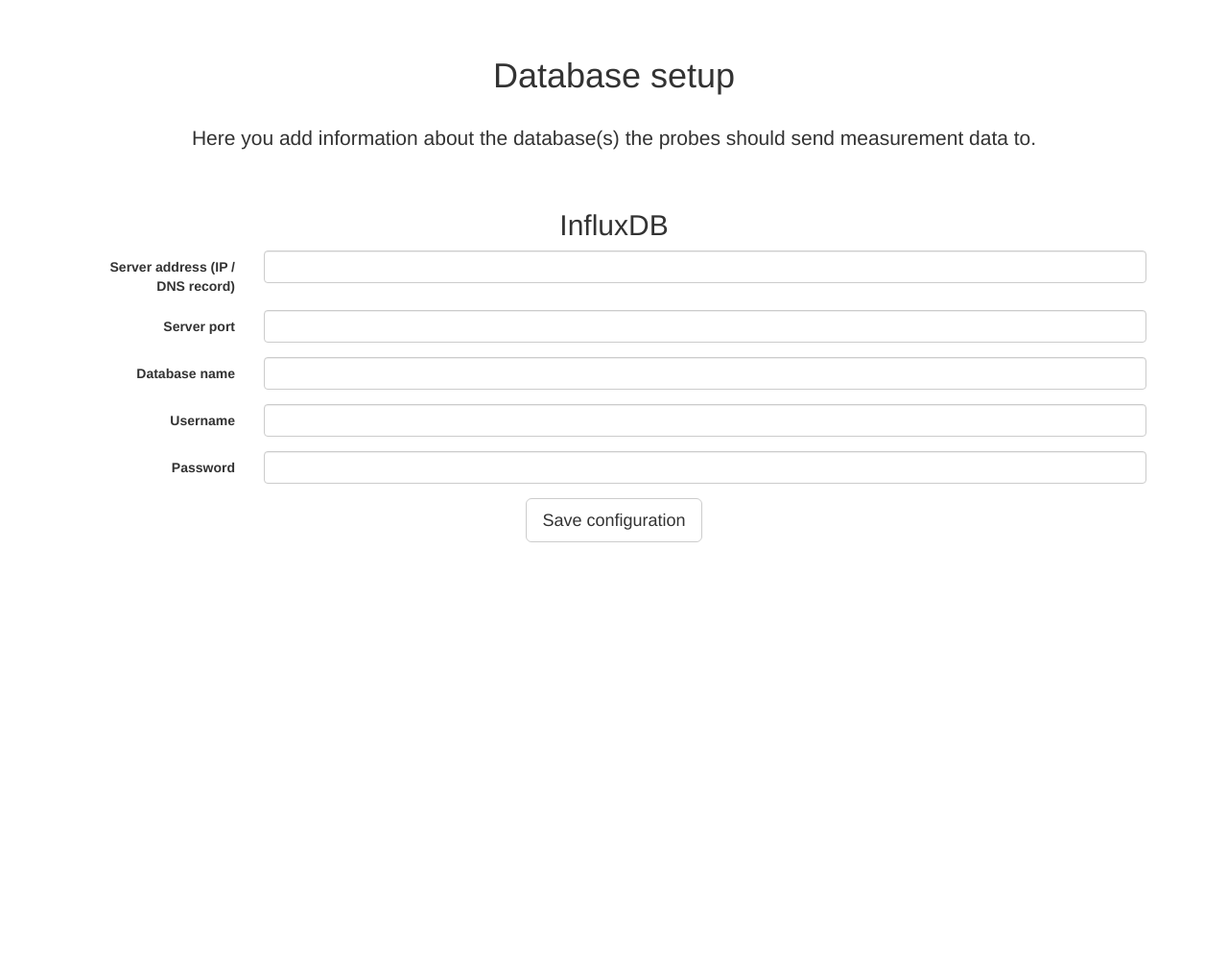
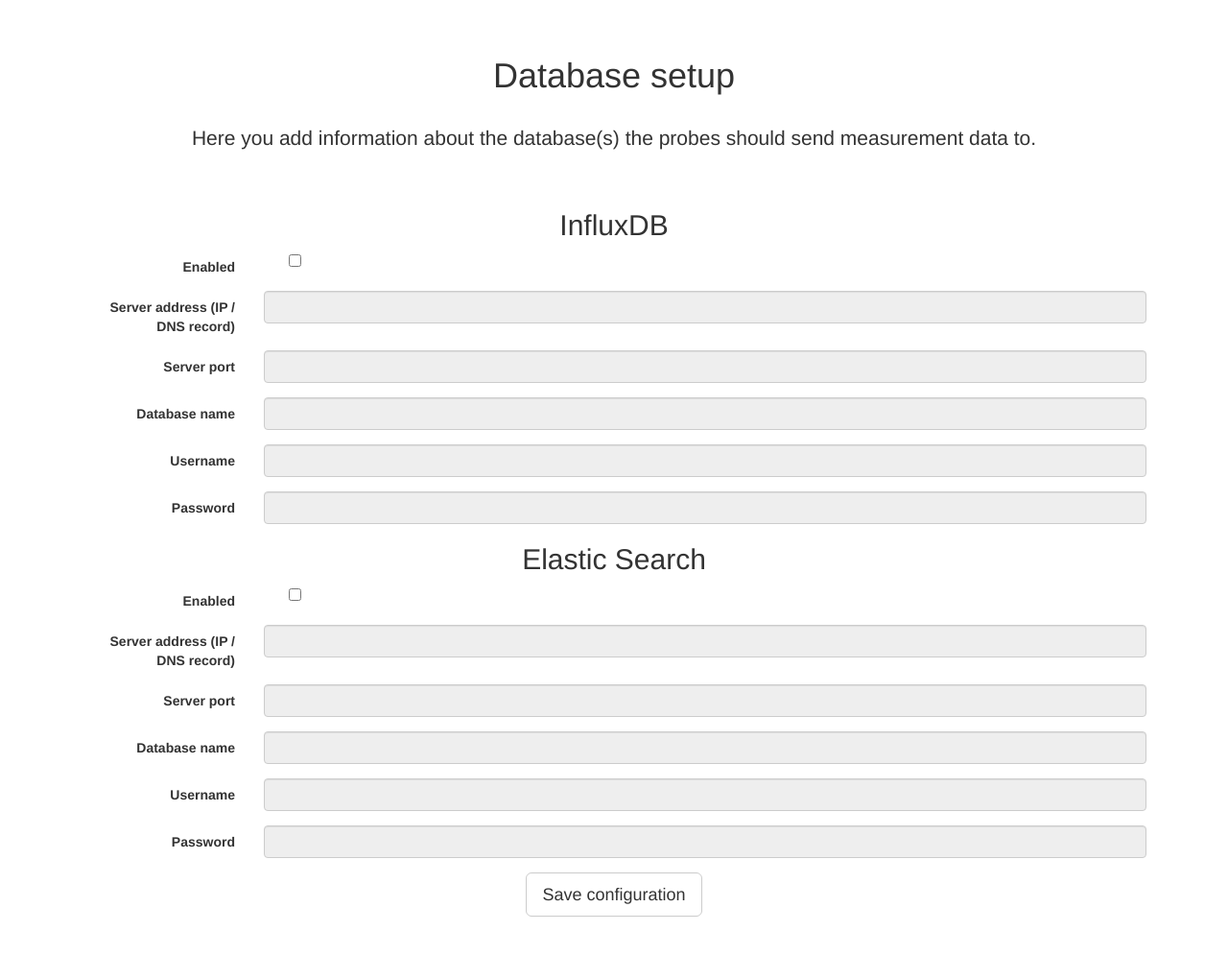
Before and after one commit to Uninett/probe-website, a Flask app: page /databases in a window 1280 px wide. Shown: the part 51-1046 px from the top of the page at 96% size. Before the commit the page ends 616 px from the top, so only its background shows below. Run offline with Flask 2, Linux system fonts and the light colour scheme; a user stored in the database is signed in; data comes from the database, SQL or seed files in the repository; some libraries are stand-ins or nearby versions.

Commit message:
Elastic search in db frontend. Enable/disable databases

```diff
--- a/probe_website/database.py
+++ b/probe_website/database.py
@@ -115,8 +115,9 @@
         user.databases.append(db)
 
     def add_default_databases(self, user):
-        """Add InfluxDB as a a default database for 'user'"""
+        """Add InfluxDB and Elastic search as default databases for 'user'"""
         self.add_database(user, 'influxdb', '', '', '', '', '')
+        self.add_database(user, 'elastic', '', '', '', '', '')
 
     def load_default_scripts(self, probe, username):
         """Load default scripts for probe from Ansible configs. The default
@@ -392,7 +393,8 @@
                     'port': database.port,
                     'username': database.username,
                     'password': database.password,
-                    'id': database.id
+                    'id': database.id,
+                    'enabled': database.enabled
             }
         return configs
 
--- a/probe_website/models.py
+++ b/probe_website/models.py
@@ -153,6 +153,7 @@
     port = Column(String(6))
     username = Column(String(256))
     password = Column(String(256))
+    enabled = Column(Boolean)
 
     user_id = Column(Integer, ForeignKey('users.id'))
     user = relationship('User', back_populates='databases')
@@ -164,6 +165,7 @@
         self.port = port
         self.username = username
         self.password = password
+        self.enabled = False
 
     def is_filled(self):
         def filled(x):
--- a/probe_website/templates/databases.html
+++ b/probe_website/templates/databases.html
@@ -14,40 +14,67 @@
   {% for db_type, db in dbs.items() %}
     {% if db_type == 'influxdb' %}
     <h2>InfluxDB</h2>
+    {% elif db_type == 'elastic' %}
+    <h2>Elastic Search</h2>
+    {% endif %}
+
+    <div class="form-group">
+      <label class="col-sm-2 control-label">Enabled</label>
+      <div class="col-sm-1">
+        <input type="checkbox" name="database.{{ db.id }}.enabled" id="{{ db.id }}-enabled" {% if db.enabled %}checked{% endif %}>
+      </div>
+    </div>
     <div class="form-group">
       <label class="col-sm-2 control-label">Server address (IP / DNS record)</label>
       <div class="col-sm-10">
-        <input type="text" class="form-control" name="database.{{ db.id }}.address" value="{{ db.address }}" required/>
+        <input type="text" class="form-control" name="database.{{ db.id }}.address" id="{{ db.id }}-address" value="{{ db.address }}" required/>
       </div>
     </div>
     <div class="form-group">
       <label class="col-sm-2 control-label">Server port</label>
       <div class="col-sm-10">
-        <input type="text" class="form-control" name="database.{{ db.id }}.port" value="{{ db.port }}" required/>
+        <input type="text" class="form-control" name="database.{{ db.id }}.port" id="{{ db.id }}-port" value="{{ db.port }}" required/>
       </div>
     </div>
     <div class="form-group">
       <label class="col-sm-2 control-label">Database name</label>
       <div class="col-sm-10">
-        <input type="text" class="form-control" name="database.{{ db.id }}.db_name" value="{{ db.db_name }}" required/>
+        <input type="text" class="form-control" name="database.{{ db.id }}.db_name" id="{{ db.id }}-db_name" value="{{ db.db_name }}" required/>
       </div>
     </div>
     <div class="form-group">
       <label class="col-sm-2 control-label">Username</label>
       <div class="col-sm-10">
-        <input type="text" class="form-control" name="database.{{ db.id }}.username" value="{{ db.username }}" required/>
+        <input type="text" class="form-control" name="database.{{ db.id }}.username" id="{{ db.id }}-username" value="{{ db.username }}" required/>
       </div>
     </div>
     <div class="form-group">
       <label class="col-sm-2 control-label">Password</label>
       <div class="col-sm-10">
-        <input type="password" class="form-control" name="database.{{ db.id }}.password" value="{{ db.password }}" required/>
+        <input type="password" class="form-control" name="database.{{ db.id }}.password" id="{{ db.id }}-password" value="{{ db.password }}" required/>
       </div>
     </div>
-    {% endif %}
   {% endfor %}
 
   <button type="submit" class="btn btn-lg btn-default" name="save">Save configuration</button>
 </form>
 
+<script type="text/javascript">
+function disable_inputs(id, disabled) {
+  $("#" + id + "-address").prop('disabled', disabled);
+  $("#" + id + "-port").prop('disabled', disabled);
+  $("#" + id + "-db_name").prop('disabled', disabled);
+  $("#" + id + "-username").prop('disabled', disabled);
+  $("#" + id + "-password").prop('disabled', disabled);
+}
+$(document).ready(function() {
+  $("[id$=-enabled]").each(function() {
+    disable_inputs(this.id.split('-')[0], ! this.checked);
+    $(this).change(function() {
+      disable_inputs(this.id.split('-')[0], ! this.checked);
+    });
+  });
+});
+</script>
+
 {% endblock %}
```
Also changed, not shown: probe_website/form_parsers.py (+7 -0 lines).
